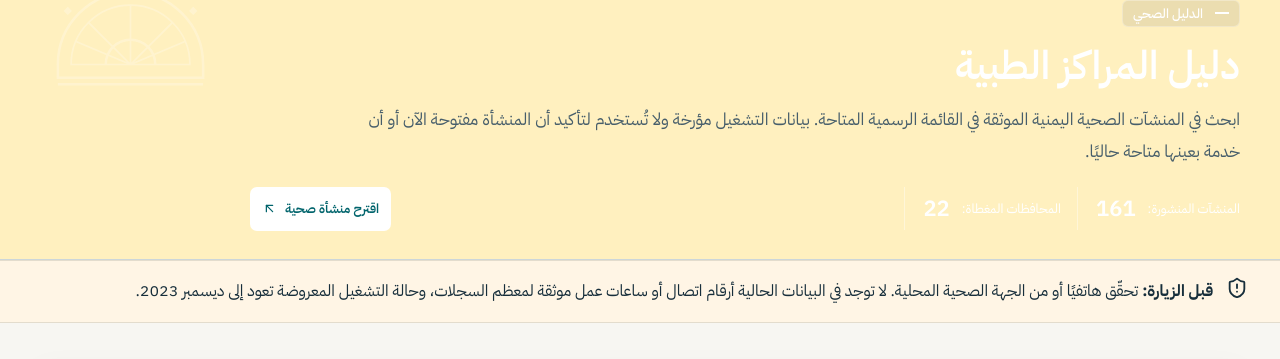
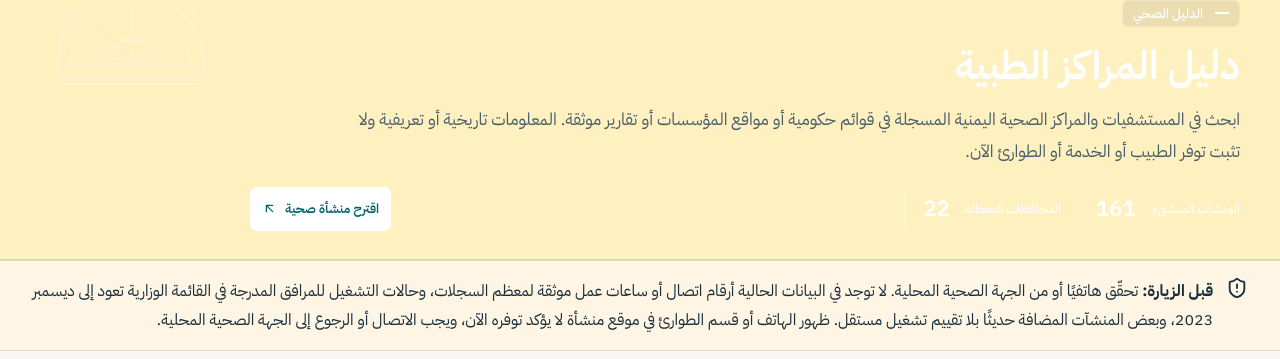
Before and after one commit to AihamAnter/967-initiative, a Next.js app: page /medical-centers in a window 1280 px wide. Shown: the part 151-510 px from the top of the page. Built offline with nearby package versions, Linux system fonts and the light colour scheme; no server answers.

Commit message:
Clarify medical directory source types and historical operating status limitations

```diff
--- a/app/medical-centers/page.jsx
+++ b/app/medical-centers/page.jsx
@@ -12,7 +12,7 @@ export const metadata=pageMetadata({title:'دليل المراكز الطبية'
 export default async function MedicalCentersPage(){
  const centers=await getMedicalCenters();
  const governorates=new Set(centers.map(item=>item.governorate).filter(Boolean));
- return <><PageIntro tone="gold" category="الدليل الصحي" title="دليل المراكز الطبية" description="ابحث في المنشآت الصحية اليمنية الموثقة في القائمة الرسمية المتاحة. بيانات التشغيل مؤرخة ولا تُستخدم لتأكيد أن المنشأة مفتوحة الآن أو أن خدمة بعينها متاحة حاليًا.">
+ return <><PageIntro tone="gold" category="الدليل الصحي" title="دليل المراكز الطبية" description="ابحث في المستشفيات والمراكز الصحية اليمنية المسجلة في قوائم حكومية أو مواقع المؤسسات أو تقارير موثقة. المعلومات تاريخية أو تعريفية ولا تثبت توفر الطبيب أو الخدمة أو الطوارئ الآن.">
   <div className="directory-summary"><span>المنشآت المنشورة: <strong>{formatNumber(centers.length)}</strong></span><span>المحافظات المغطاة: <strong>{formatNumber(governorates.size)}</strong></span><Link href="/contribute?type=اقتراح%20مركز%20طبي">اقترح منشأة صحية <ArrowUpLeft size={15}/></Link></div>
- </PageIntro><section className="institution-disclosure medical"><div className="container"><ShieldAlert size={22}/><p><strong>قبل الزيارة:</strong> تحقّق هاتفيًا أو من الجهة الصحية المحلية. لا توجد في البيانات الحالية أرقام اتصال أو ساعات عمل موثقة لمعظم السجلات، وحالة التشغيل المعروضة تعود إلى ديسمبر 2023.</p></div></section><section className="section institution-directory-section" id="medical-directory"><div className="container"><InstitutionDirectory kind="medical" items={centers}/></div></section></>;
+ </PageIntro><section className="institution-disclosure medical"><div className="container"><ShieldAlert size={22}/><p><strong>قبل الزيارة:</strong> تحقّق هاتفيًا أو من الجهة الصحية المحلية. لا توجد في البيانات الحالية أرقام اتصال أو ساعات عمل موثقة لمعظم السجلات، وحالات التشغيل للمرافق المدرجة في القائمة الوزارية تعود إلى ديسمبر 2023، وبعض المنشآت المضافة حديثًا بلا تقييم تشغيل مستقل. ظهور الهاتف أو قسم الطوارئ في موقع منشأة لا يؤكد توفره الآن، ويجب الاتصال أو الرجوع إلى الجهة الصحية المحلية.</p></div></section><section className="section institution-directory-section" id="medical-directory"><div className="container"><InstitutionDirectory kind="medical" items={centers}/></div></section></>;
 }
```
